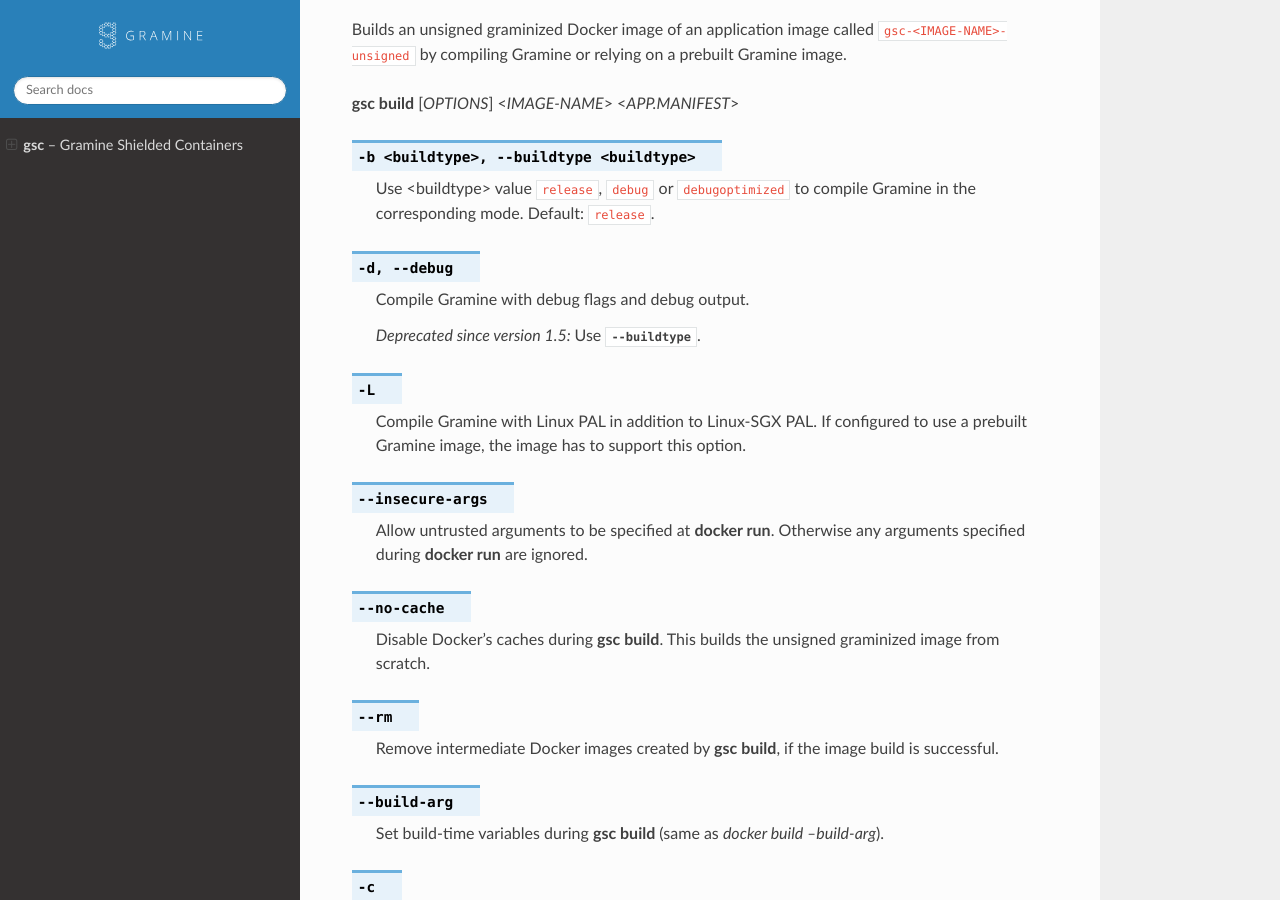
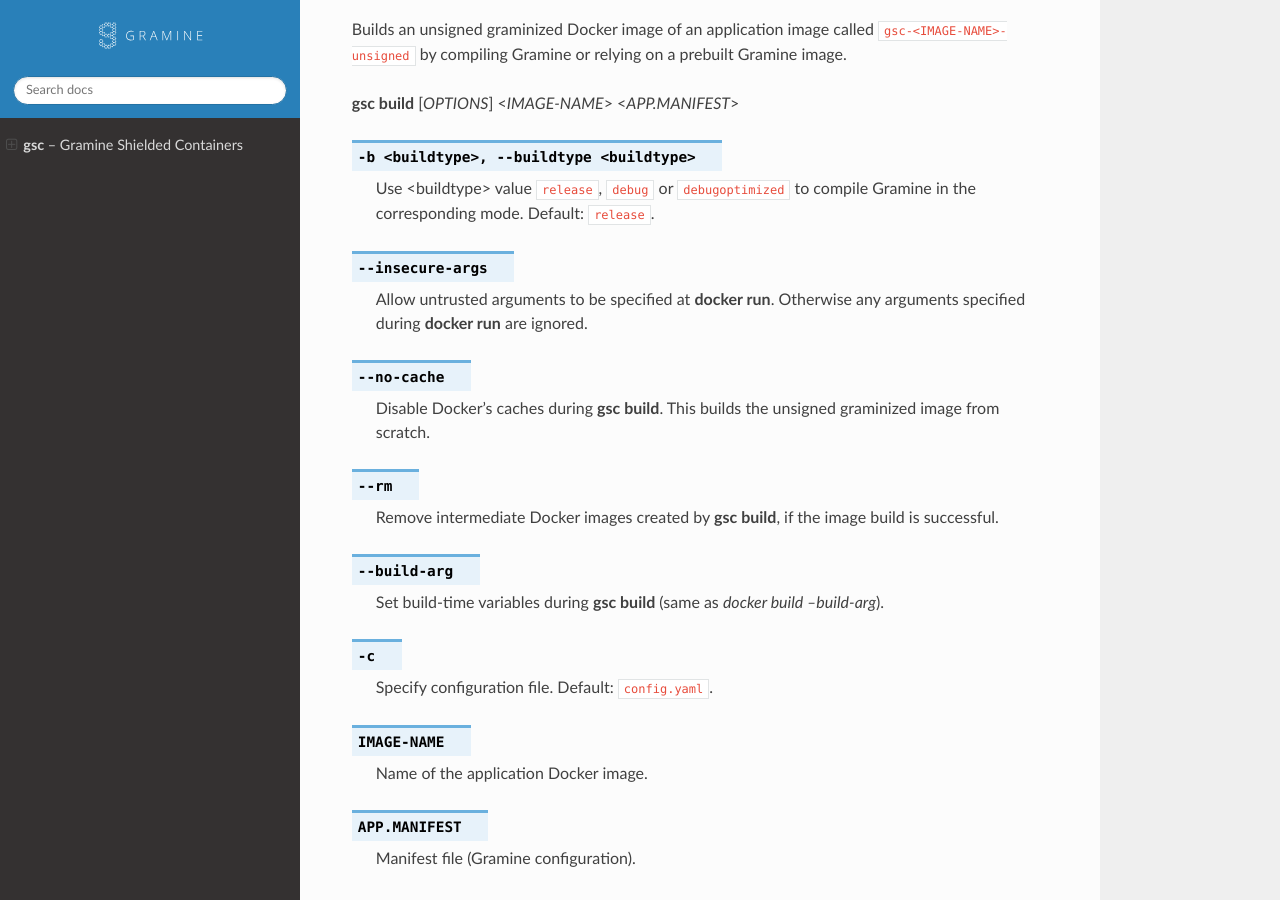
Before and after one commit to gramineproject/gsc, a Sphinx documentation site: the page built from Documentation/index.rst, in a window 1280 px wide and 900 px high, scrolled down 1818 px. Built offline with Sphinx 7.4.7 and the Read the Docs theme 2.0.0, drawn with Linux system fonts in a browser that asks for light colours; some of the changed text lies outside the part shown.

Commit message:
Remove obsolete `--debug` and `--linux` options
After the introduction of `--buildtype` in v1.5, the `--debug` option
(`-d`) became obsolete and marked for removal in v1.6.

The `--linux` option (`-L`) was supposedly required to compile Gramine
with Linux PAL (`gramine-direct`). But by default GSC builds Gramine
with both Linux and Linux-SGX PALs anyway, hence this option doesn't
have any use and can be removed.

Signed-off-by: jkr0103 <jitender.kumar@intel.com>

```diff
--- a/Documentation/index.rst
+++ b/Documentation/index.rst
@@ -101,21 +101,6 @@ Gramine image.
    Use <buildtype> value ``release``, ``debug`` or ``debugoptimized`` to
    compile Gramine in the corresponding mode. Default: ``release``.
 
-..
-  TODO: Drop `-d` option with GSC v1.6 release
-
-.. option:: -d, --debug
-
-   Compile Gramine with debug flags and debug output.
-
-   .. deprecated:: 1.5
-      Use :option:`--buildtype`.
-
-.. option:: -L
-
-   Compile Gramine with Linux PAL in addition to Linux-SGX PAL. If configured
-   to use a prebuilt Gramine image, the image has to support this option.
-
 .. option:: --insecure-args
 
    Allow untrusted arguments to be specified at :command:`docker run`. Otherwise
@@ -201,22 +186,6 @@ parameter `Gramine.Image`.
 
    Use <buildtype> value ``release``, ``debug`` or ``debugoptimized`` to
    compile Gramine in the corresponding mode. Default: ``release``.
-
-..
-  TODO: Drop `-d` option with GSC v1.6 release
-
-.. option:: -d, --debug
-
-   Compile Gramine with debug flags and debug output.
-
-   .. deprecated:: 1.5
-      Use :option:`--buildtype`.
-
-.. option:: -L
-
-   Compile Gramine with Linux PAL in addition to Linux-SGX PAL. Allows
-   :command:`gsc build` commands to include the Linux PAL using :option:`-L
-   <gsc-build -L>`.
 
 .. option:: --no-cache
 
```
Also changed, not shown: other parts of Documentation/index.rst (+1 -2 lines), gsc.py (+0 -10 lines).
